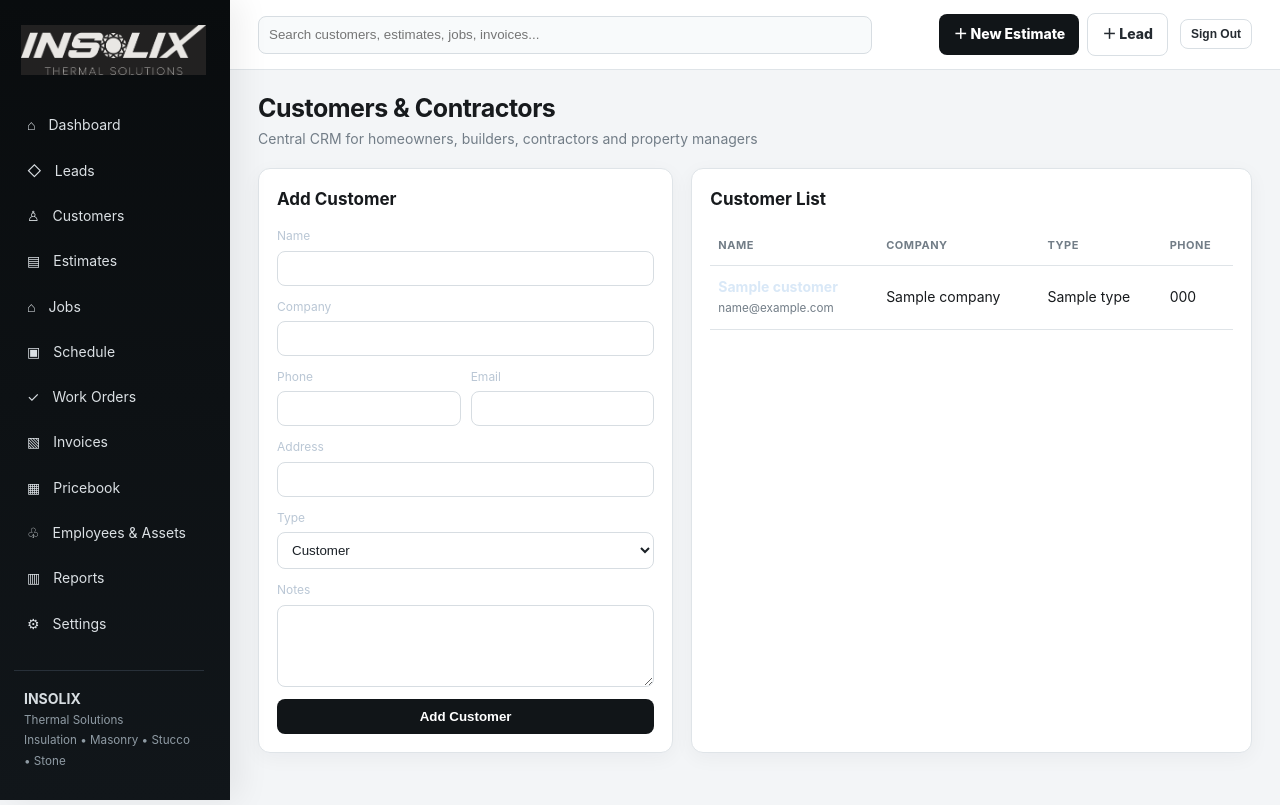
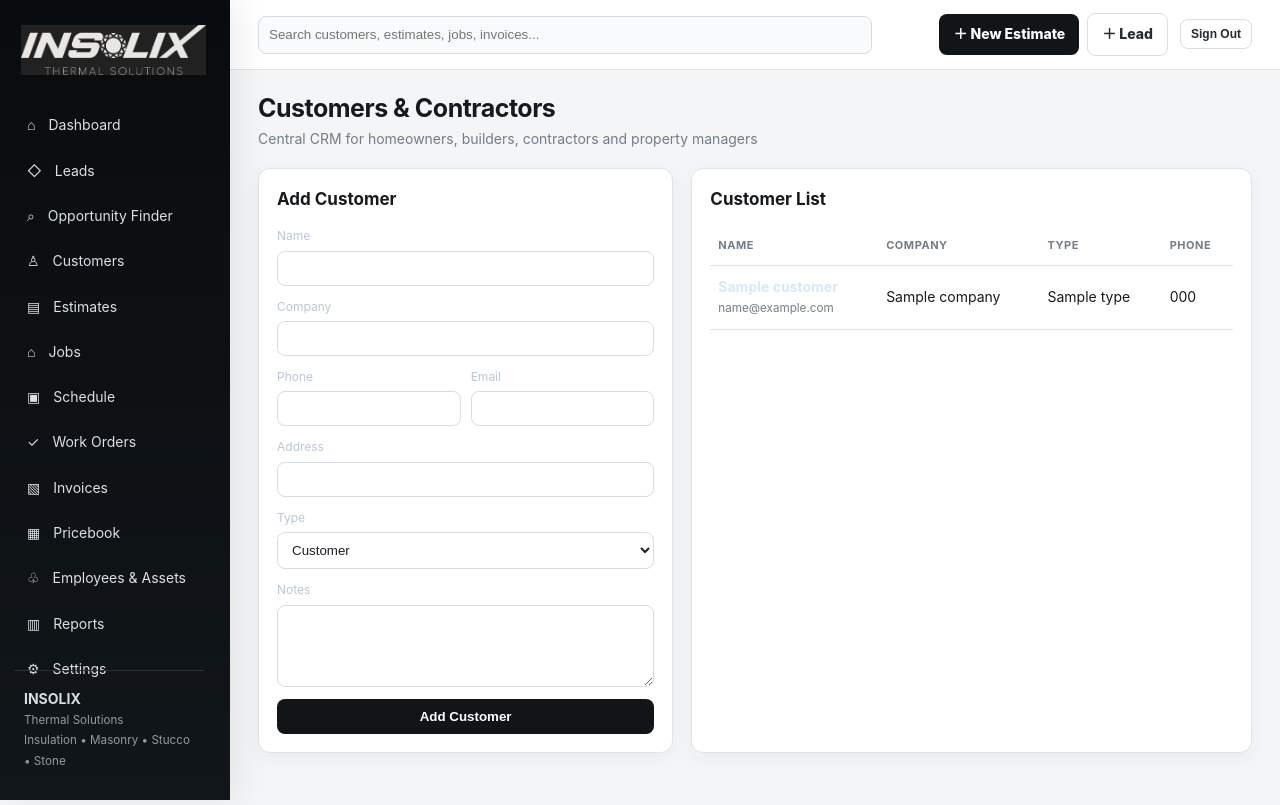
Before and after one commit to kevinrico75/insolix-fieldops, a Python web app: template templates/customers.html in a window 1280 px wide. Run offline with Jinja, Linux system fonts and the light colour scheme; the template is opened without the code that fills it: most values are stand-ins (such as "Sample title", 1, 10 or a date in 2020).

Commit message:
Add Opportunity Finder to INSOLIX navigation

```diff
--- a/templates/base.html
+++ b/templates/base.html
@@ -4,7 +4,7 @@
 <aside class="sidebar">
   <a class="brandmark" href="/"><img src="/static/insolix-logo.png" alt="INSOLIX Thermal Solutions"></a>
   <nav>
-    <a href="/">⌂ <span>Dashboard</span></a><a href="/leads">◇ <span>Leads</span></a><a href="/customers">♙ <span>Customers</span></a><a href="/estimates">▤ <span>Estimates</span></a><a href="/jobs">⌂ <span>Jobs</span></a><a href="/schedule">▣ <span>Schedule</span></a><a href="/tasks">✓ <span>Work Orders</span></a><a href="/invoices">▧ <span>Invoices</span></a><a href="/pricebook">▦ <span>Pricebook</span></a><a href="/team">♧ <span>Employees & Assets</span></a><a href="/reports">▥ <span>Reports</span></a><a href="/settings">⚙ <span>Settings</span></a>
+    <a href="/">⌂ <span>Dashboard</span></a><a href="/leads">◇ <span>Leads</span></a><a href="/opportunities">⌕ <span>Opportunity Finder</span></a><a href="/customers">♙ <span>Customers</span></a><a href="/estimates">▤ <span>Estimates</span></a><a href="/jobs">⌂ <span>Jobs</span></a><a href="/schedule">▣ <span>Schedule</span></a><a href="/tasks">✓ <span>Work Orders</span></a><a href="/invoices">▧ <span>Invoices</span></a><a href="/pricebook">▦ <span>Pricebook</span></a><a href="/team">♧ <span>Employees & Assets</span></a><a href="/reports">▥ <span>Reports</span></a><a href="/settings">⚙ <span>Settings</span></a>
   </nav>
   <div class="aside-foot"><b>INSOLIX</b><br><small>Thermal Solutions<br>Insulation • Masonry • Stucco • Stone</small></div>
 </aside>
```
